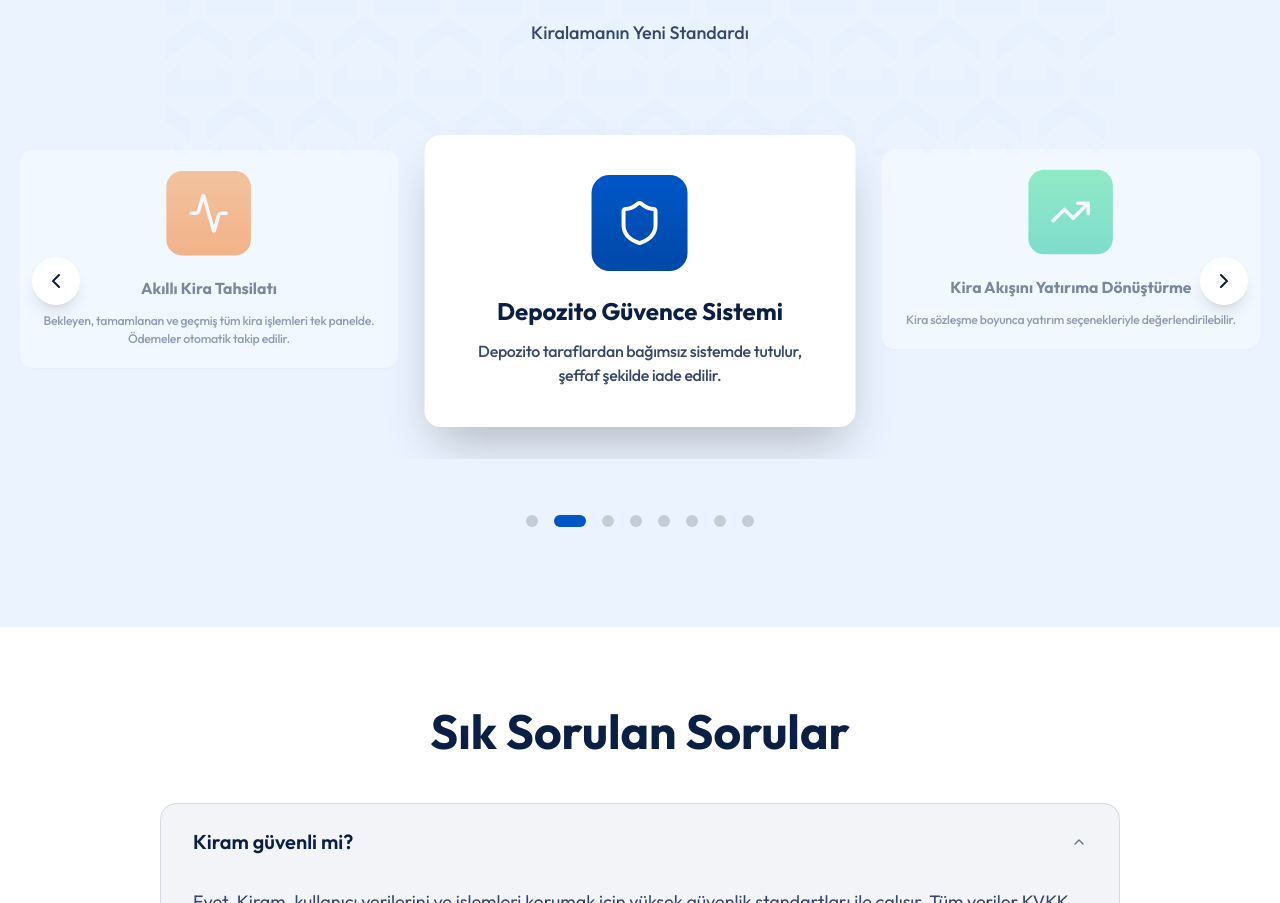
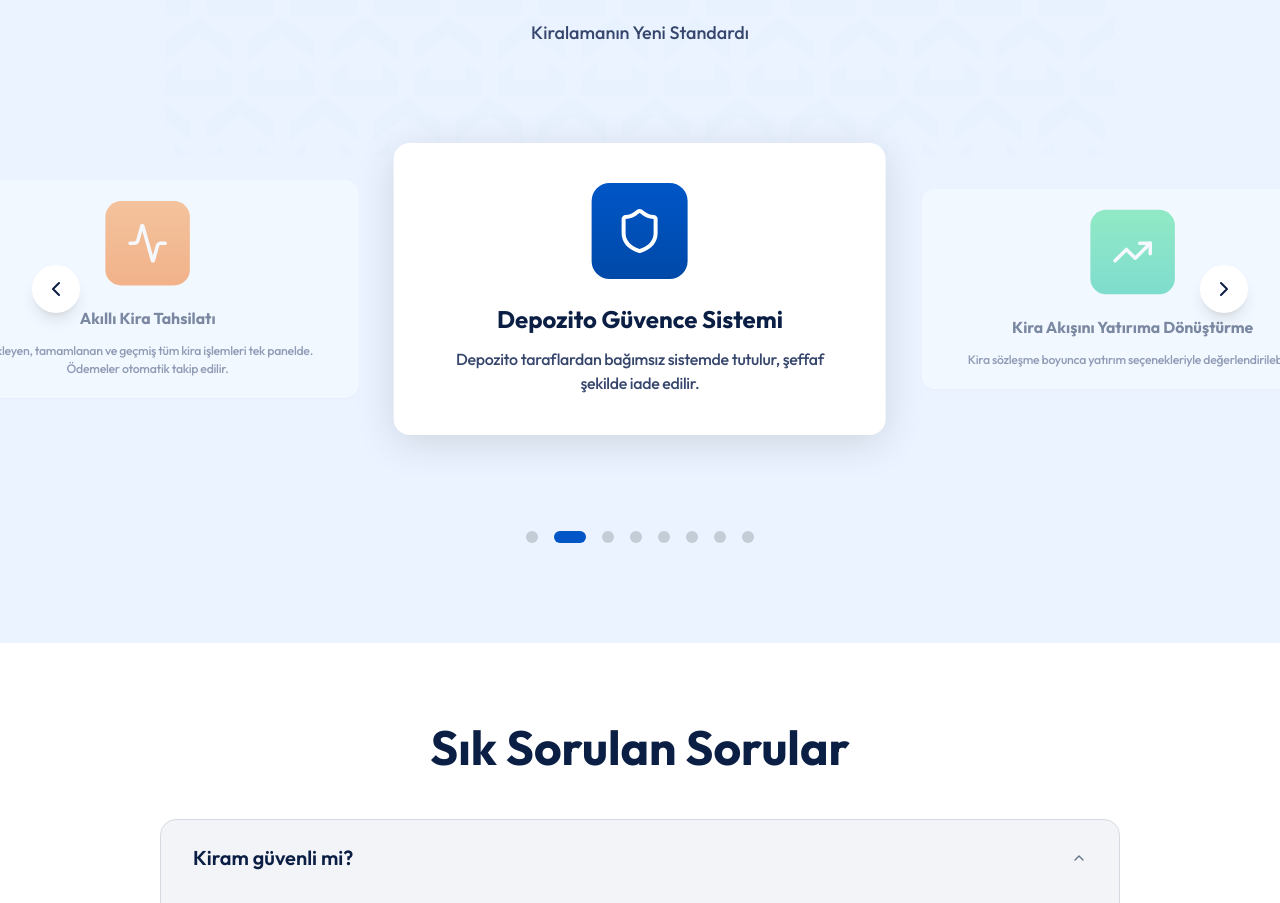
Before and after one commit to Muhammedreyz/kiram-web-static, a React (Vite) app: page / in a window 1280 px wide. Shown: the part 4501-5404 px from the top of the page. Built offline with nearby package versions, Linux system fonts and the light colour scheme; no server answers.

Commit message:
Updated HowItWorksSection.tsx

```diff
--- a/src/screens/KiramLp/sections/HowItWorksSection/HowItWorksSection.tsx
+++ b/src/screens/KiramLp/sections/HowItWorksSection/HowItWorksSection.tsx
@@ -138,18 +138,19 @@ export const HowItWorksSection = (): JSX.Element => {
               640: { slidesPerView: 1.8 },
               1024: { slidesPerView: 2.6 },
             }}
-            className="!px-4 sm:!px-16 lg:!px-20"
+            className="features-swiper"
           >
             {features.map((feature, index) => (
-              <SwiperSlide key={index} className="!h-auto py-8">
+              <SwiperSlide key={index} className="!h-auto">
                 {({ isActive }) => (
+                  <div className="flex items-center justify-center py-10">
                     <Card
-                    className={`rounded-2xl border-0 transition-all duration-500 mx-auto ${
+                      className={`rounded-2xl border-0 transition-all duration-500 w-full ${
                         isActive
-                        ? "bg-white shadow-2xl scale-100 opacity-100"
+                          ? "bg-white shadow-[0_8px_40px_rgba(0,0,0,0.12)] scale-100 opacity-100"
                           : "bg-white/80 shadow-sm scale-[0.88] opacity-50"
                       }`}
-                    style={{ maxWidth: isActive ? "560px" : "480px" }}
+                      style={{ maxWidth: isActive ? "560px" : "480px", margin: "0 auto" }}
                     >
                       <CardContent className={`flex flex-col items-center text-center gap-5 sm:gap-6 ${isActive ? "p-6 sm:p-10" : "p-5 sm:p-6"}`}>
                         <div
@@ -180,6 +181,7 @@ export const HowItWorksSection = (): JSX.Element => {
                         </div>
                       </CardContent>
                     </Card>
+                  </div>
                 )}
               </SwiperSlide>
             ))}
@@ -190,6 +192,12 @@ export const HowItWorksSection = (): JSX.Element => {
       </div>
 
       <style>{`
+        .features-swiper .swiper-wrapper {
+          align-items: center;
+        }
+        .features-swiper .swiper-slide {
+          overflow: visible;
+        }
         .features-pagination .swiper-pagination-bullet {
           width: 12px;
           height: 12px;
```
Lines whose indentation alone changed are shown as unchanged.
